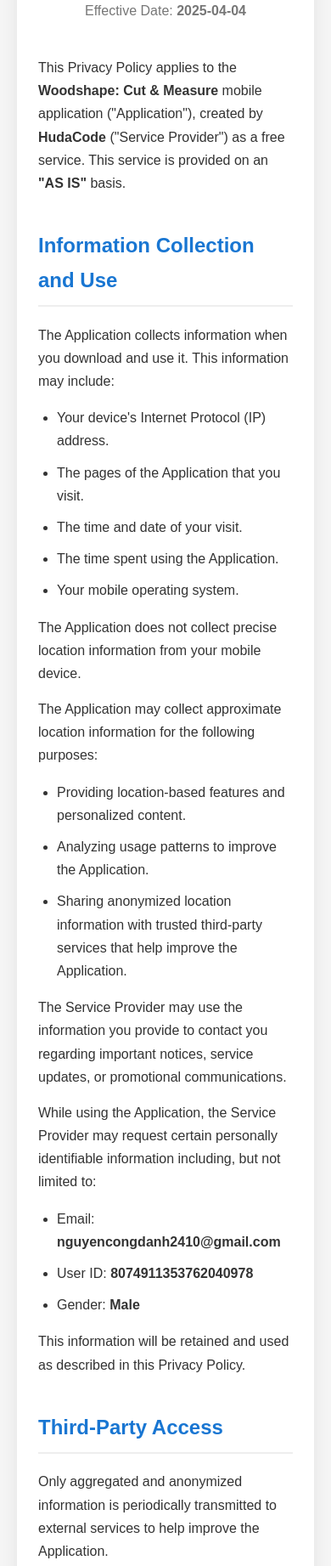
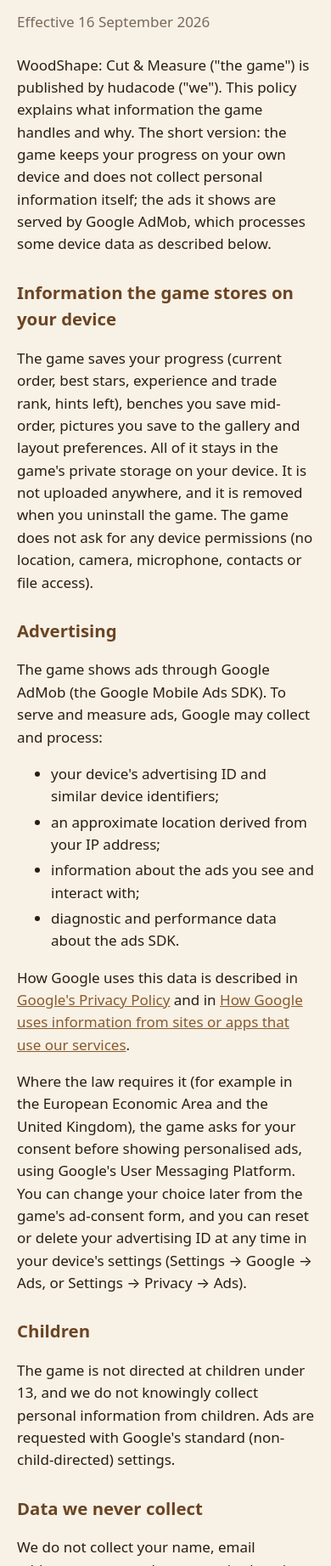
Before and after one commit to venus2410/hudagame, a plain HTML site: page privacy-policy/woodshape-cut-and-measure/index.html in a window 390 px wide. Shown: the part 157-2000 px from the top of the page at 85% size. Drawn offline with Linux system fonts and the light colour scheme.

Commit message:
Woodshape: Cut & Measure policy updated

```diff
--- a/privacy-policy/woodshape-cut-and-measure/index.html
+++ b/privacy-policy/woodshape-cut-and-measure/index.html
@@ -1,281 +1,125 @@
 <!doctype html>
 <html lang="en">
   <head>
-    <meta charset="UTF-8" />
-    <meta name="viewport" content="width=device-width, initial-scale=1.0" />
-    <title>Privacy Policy - Woodshape: Cut & Measure</title>
-
+    <meta charset="utf-8" />
+    <meta name="viewport" content="width=device-width, initial-scale=1" />
+    <title>Privacy Policy – WoodShape: Cut &amp; Measure</title>
     <style>
-      * {
-        box-sizing: border-box;
-      }
-
       body {
         margin: 0;
-        padding: 40px 20px;
-        font-family: Arial, Helvetica, sans-serif;
-        background: #f5f5f5;
-        color: #333;
-        line-height: 1.7;
+        padding: 32px 20px 64px;
+        font:
+          17px/1.55 system-ui,
+          -apple-system,
+          "Segoe UI",
+          Roboto,
+          sans-serif;
+        color: #2b1d14;
+        background: #f7f1e6;
       }
-
-      .container {
-        max-width: 900px;
-        margin: auto;
-        background: #fff;
-        padding: 40px;
-        border-radius: 10px;
-        box-shadow: 0 5px 20px rgba(0, 0, 0, 0.08);
+      main {
+        max-width: 720px;
+        margin: 0 auto;
       }
-
       h1 {
-        text-align: center;
-        color: #222;
-        margin-bottom: 10px;
+        font-size: 1.7em;
+        margin: 0 0 4px;
       }
-
-      .effective-date {
-        text-align: center;
-        color: #777;
-        margin-bottom: 40px;
+      h2 {
+        font-size: 1.2em;
+        margin: 28px 0 8px;
+        color: #6b4423;
       }
-
-      h2 {
-        margin-top: 40px;
-        color: #1976d2;
-        border-bottom: 2px solid #eee;
-        padding-bottom: 8px;
+      .date {
+        color: #7a6a58;
+        margin: 0 0 24px;
       }
-
-      p {
-        margin: 15px 0;
+      a {
+        color: #8a5a2b;
       }
-
-      ul {
-        padding-left: 22px;
-      }
-
       li {
-        margin: 10px 0;
-      }
-
-      a {
-        color: #1976d2;
-        text-decoration: none;
-      }
-
-      a:hover {
-        text-decoration: underline;
-      }
-
-      footer {
-        margin-top: 50px;
-        padding-top: 20px;
-        border-top: 1px solid #ddd;
-        color: #777;
-        font-size: 14px;
-        text-align: center;
-      }
-
-      @media (max-width: 768px) {
-        .container {
-          padding: 25px;
-        }
+        margin: 4px 0;
       }
     </style>
   </head>
   <body>
-    <div class="container">
-      <h1>Privacy Policy</h1>
-
-      <p class="effective-date">Effective Date: <strong>2025-04-04</strong></p>
+    <main>
+      <h1>Privacy Policy — WoodShape: Cut &amp; Measure</h1>
+      <p class="date">Effective 16 September 2026</p>
 
       <p>
-        This Privacy Policy applies to the
-        <strong>Woodshape: Cut & Measure</strong> mobile application
-        ("Application"), created by
-        <strong>HudaCode</strong> ("Service Provider") as a free
-        service. This service is provided on an <strong>"AS IS"</strong> basis.
+        WoodShape: Cut &amp; Measure ("the game") is published by hudacode
+        ("we"). This policy explains what information the game handles and why.
+        The short version: the game keeps your progress on your own device and
+        does not collect personal information itself; the ads it shows are
+        served by Google AdMob, which processes some device data as described
+        below.
       </p>
 
-      <h2>Information Collection and Use</h2>
-
+      <h2>Information the game stores on your device</h2>
       <p>
-        The Application collects information when you download and use it. This
-        information may include:
+        The game saves your progress (current order, best stars, experience and
+        trade rank, hints left), benches you save mid-order, pictures you save
+        to the gallery and layout preferences. All of it stays in the game's
+        private storage on your device. It is not uploaded anywhere, and it is
+        removed when you uninstall the game. The game does not ask for any
+        device permissions (no location, camera, microphone, contacts or file
+        access).
       </p>
 
+      <h2>Advertising</h2>
+      <p>
+        The game shows ads through Google AdMob (the Google Mobile Ads SDK). To
+        serve and measure ads, Google may collect and process:
+      </p>
       <ul>
-        <li>Your device's Internet Protocol (IP) address.</li>
-        <li>The pages of the Application that you visit.</li>
-        <li>The time and date of your visit.</li>
-        <li>The time spent using the Application.</li>
-        <li>Your mobile operating system.</li>
+        <li>your device's advertising ID and similar device identifiers;</li>
+        <li>an approximate location derived from your IP address;</li>
+        <li>information about the ads you see and interact with;</li>
+        <li>diagnostic and performance data about the ads SDK.</li>
       </ul>
-
       <p>
-        The Application does not collect precise location information from your
-        mobile device.
+        How Google uses this data is described in
+        <a href="https://policies.google.com/privacy"
+          >Google's Privacy Policy</a
+        >
+        and in
+        <a href="https://policies.google.com/technologies/partner-sites"
+          >How Google uses information from sites or apps that use our
+          services</a
+        >.
+      </p>
+      <p>
+        Where the law requires it (for example in the European Economic Area and
+        the United Kingdom), the game asks for your consent before showing
+        personalised ads, using Google's User Messaging Platform. You can change
+        your choice later from the game's ad-consent form, and you can reset or
+        delete your advertising ID at any time in your device's settings
+        (Settings → Google → Ads, or Settings → Privacy → Ads).
       </p>
 
+      <h2>Children</h2>
       <p>
-        The Application may collect approximate location information for the
-        following purposes:
+        The game is not directed at children under 13, and we do not knowingly
+        collect personal information from children. Ads are requested with
+        Google's standard (non-child-directed) settings.
       </p>
 
-      <ul>
-        <li>Providing location-based features and personalized content.</li>
-        <li>Analyzing usage patterns to improve the Application.</li>
-        <li>
-          Sharing anonymized location information with trusted third-party
-          services that help improve the Application.
-        </li>
-      </ul>
-
+      <h2>Data we never collect</h2>
       <p>
-        The Service Provider may use the information you provide to contact you
-        regarding important notices, service updates, or promotional
-        communications.
+        We do not collect your name, email address, contacts, photos, precise
+        location, payment details or any account information. The game has no
+        accounts and no online features.
       </p>
 
+      <h2>Changes</h2>
       <p>
-        While using the Application, the Service Provider may request certain
-        personally identifiable information including, but not limited to:
+        If this policy changes, the new version will be published at the same
+        address with a new effective date.
       </p>
 
-      <ul>
-        <li>Email: <strong>nguyencongdanh2410@gmail.com</strong></li>
-        <li>User ID: <strong>8074911353762040978</strong></li>
-        <li>Gender: <strong>Male</strong></li>
-      </ul>
-
-      <p>
-        This information will be retained and used as described in this Privacy
-        Policy.
-      </p>
-
-      <h2>Third-Party Access</h2>
-
-      <p>
-        Only aggregated and anonymized information is periodically transmitted
-        to external services to help improve the Application.
-      </p>
-
-      <p>
-        The Application uses third-party services that have their own Privacy
-        Policies:
-      </p>
-
-      <ul>
-        <li>
-          <a href="https://policies.google.com/privacy" target="_blank">
-            Google Play Services
-          </a>
-        </li>
-        <li>
-          <a href="https://policies.google.com/privacy" target="_blank">
-            Google AdMob
-          </a>
-        </li>
-      </ul>
-
-      <p>
-        The Service Provider may disclose User Provided and Automatically
-        Collected Information:
-      </p>
-
-      <ul>
-        <li>When required by law.</li>
-        <li>
-          To protect rights, safety, investigate fraud, or respond to legal
-          requests.
-        </li>
-        <li>
-          To trusted service providers working on behalf of the Service
-          Provider.
-        </li>
-      </ul>
-
-      <h2>Opt-Out Rights</h2>
-
-      <p>
-        You can stop all collection of information by uninstalling the
-        Application using the standard uninstall process available on your
-        device.
-      </p>
-
-      <h2>Data Retention Policy</h2>
-
-      <p>
-        User data will be retained for as long as necessary to provide the
-        Application and for a reasonable period thereafter.
-      </p>
-
-      <p>
-        To request deletion of your data, contact:
-        <a href="mailto:nguyencongdanh2410@gmail.com">
-          nguyencongdanh2410@gmail.com
-        </a>
-      </p>
-
-      <h2>Children's Privacy</h2>
-
-      <p>The Application is not intended for children under the age of 13.</p>
-
-      <p>
-        The Service Provider does not knowingly collect personal information
-        from children under 13. If such information is discovered, it will be
-        deleted promptly.
-      </p>
-
-      <p>
-        Parents or guardians who believe their child has provided personal
-        information should contact:
-        <a href="mailto:nguyencongdanh2410@gmail.com">
-          nguyencongdanh2410@gmail.com
-        </a>
-      </p>
-
-      <h2>Security</h2>
-
-      <p>
-        The Service Provider takes appropriate physical, electronic, and
-        procedural measures to protect your information against unauthorized
-        access, alteration, disclosure, or destruction.
-      </p>
-
-      <h2>Changes to This Privacy Policy</h2>
-
-      <p>
-        This Privacy Policy may be updated periodically. Any changes will be
-        posted on this page. Continued use of the Application after changes
-        constitutes acceptance of the revised Privacy Policy.
-      </p>
-
-      <h2>Your Consent</h2>
-
-      <p>
-        By using the Application, you consent to the collection and use of
-        information as described in this Privacy Policy.
-      </p>
-
-      <h2>Contact Us</h2>
-
-      <p>
-        If you have any questions about this Privacy Policy, please contact:
-      </p>
-
-      <p>
-        📧
-        <a href="mailto:nguyencongdanh2410@gmail.com">
-          nguyencongdanh2410@gmail.com
-        </a>
-      </p>
-
-      <footer>
-        This Privacy Policy was generated using the App Privacy Policy Generator
-        and has been adapted for Woodshape: Cut & Measure.
-      </footer>
-    </div>
+      <h2>Contact</h2>
+      <p>Questions about this policy: <em>[your contact email]</em></p>
+    </main>
   </body>
 </html>
```
